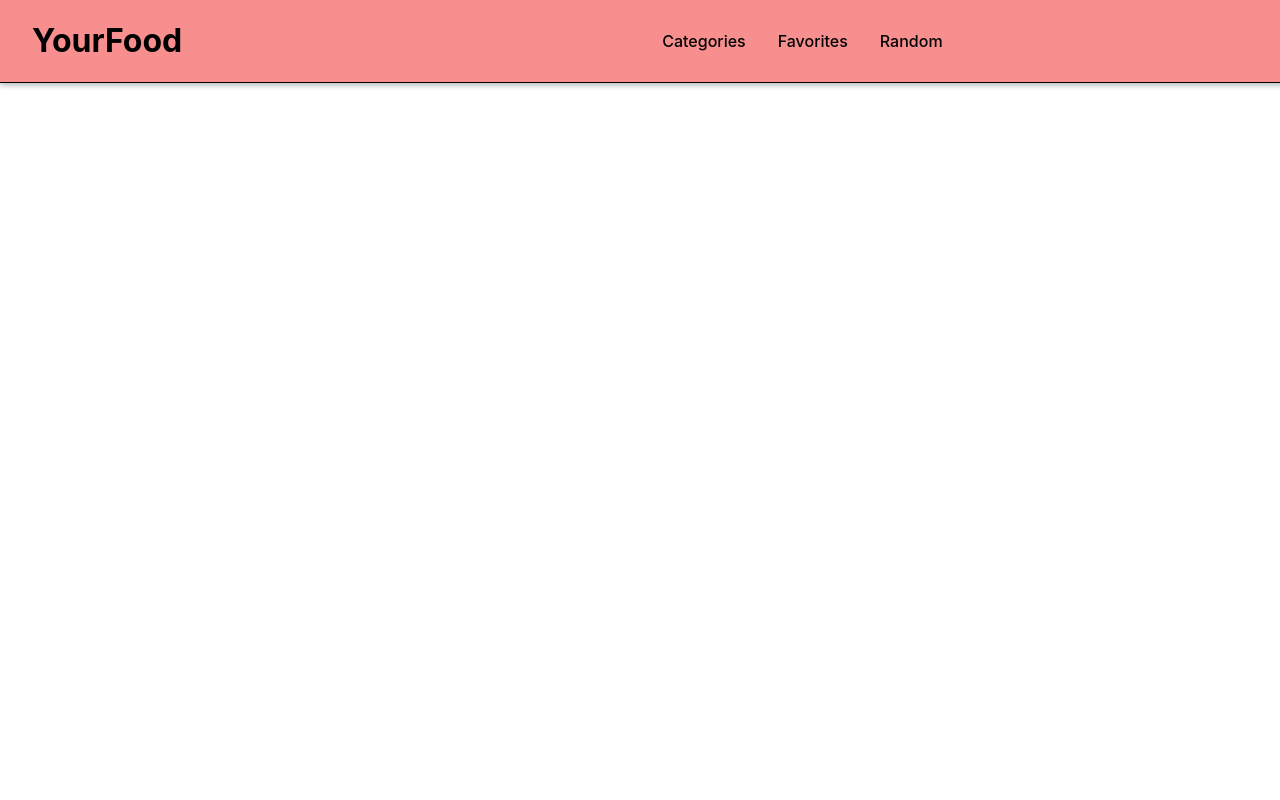
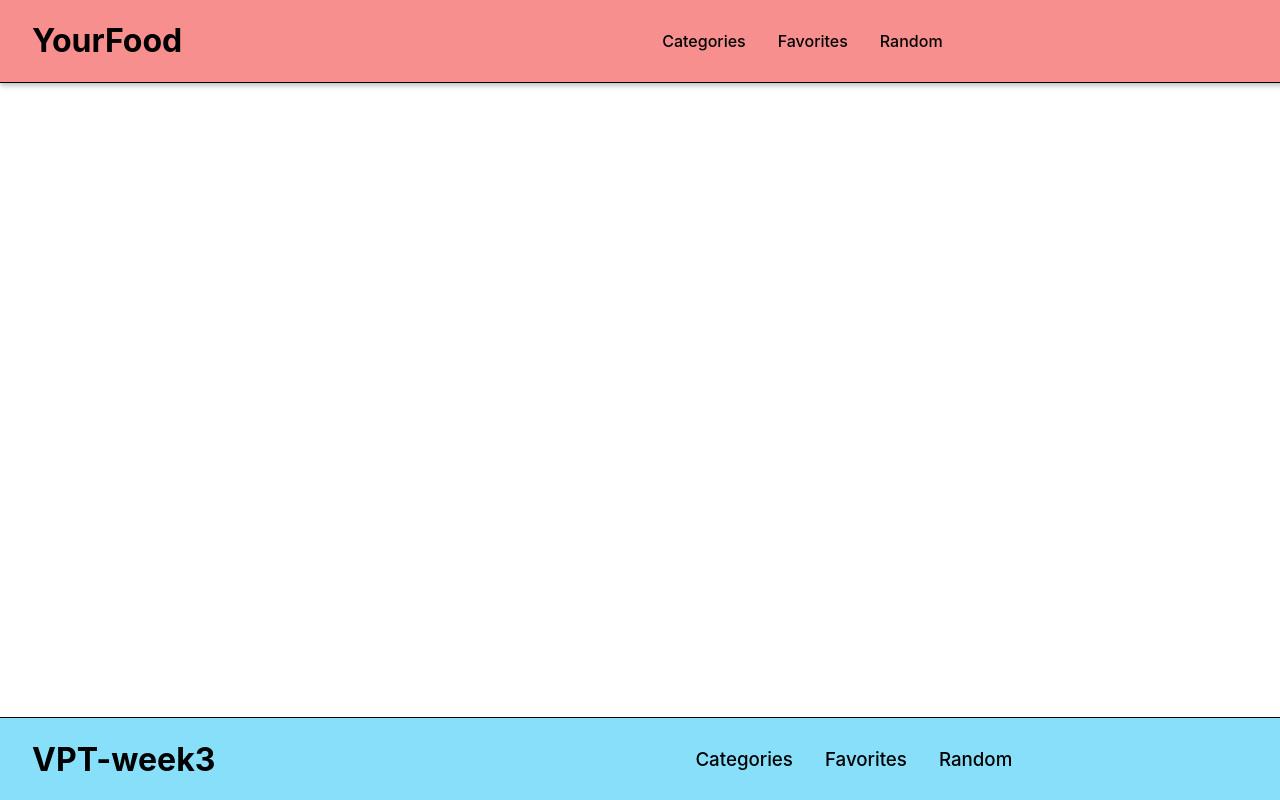
Before and after one commit to agocsvince/first-react-app, a React (Create React App) app in the folder first-react-app/: page /random in a window 1280 px wide. Built offline with nearby package versions, Linux system fonts and the light colour scheme.

Commit message:
implement footer with style

```diff
--- a/first-react-app/src/App.js
+++ b/first-react-app/src/App.js
@@ -2,6 +2,7 @@ import './App.css';
 import react from 'react';
 import  { BrowserRouter as Router, Route } from 'react-router-dom';
 import Header from './components/layouts/Header';
+import Footer from './components/layouts/Footer';
 
 const App = props => {
   return (
@@ -14,6 +15,7 @@ const App = props => {
           <Route path="/categories"/>
           <Route path="/favorites"/>
           <Route path="/random"/>
+          <Footer />
         </Router>
       </div>
     </div>
--- a/first-react-app/src/components/layouts/Footer.js
+++ b/first-react-app/src/components/layouts/Footer.js
@@ -0,0 +1,17 @@
+import React from 'react';
+import '../../css/footer.css';
+
+const Footer = props => {
+    return (
+        <footer className="footer">
+            <h1>VPT-week3</h1>
+            <div className="footer-tabs">
+                <h3 className="tab">Categories</h3>
+                <h3 className="tab">Favorites</h3>
+                <h3 className="tab">Random</h3>
+            </div>
+        </footer>
+    )
+}
+
+export default Footer;
--- /dev/null
+++ b/first-react-app/src/css/footer.css
@@ -0,0 +1,27 @@
+.footer {
+    z-index: 999;
+    position: fixed;
+    bottom: 0;
+    width: 100%;
+    background-color: rgb(135, 223, 250);
+    color: #000;
+    text-align: center;
+    display: flex;
+    border-top: 1px solid;
+    padding: 0 2rem;
+}
+
+.footer .footer-tabs {
+    display: flex;
+    margin: auto 0;
+}
+
+.footer .tab {
+    margin-left: 2rem;
+    font-weight: 500;
+    color: #000;
+}
+
+.footer .tab:first-of-type {
+    margin-left: 30rem;
+}
--- a/first-react-app/src/css/header.css
+++ b/first-react-app/src/css/header.css
@@ -1,4 +1,5 @@
 .header {
+    z-index: 999;
     position: fixed;
     width: 100%;
     border-bottom: 1px solid;
```
